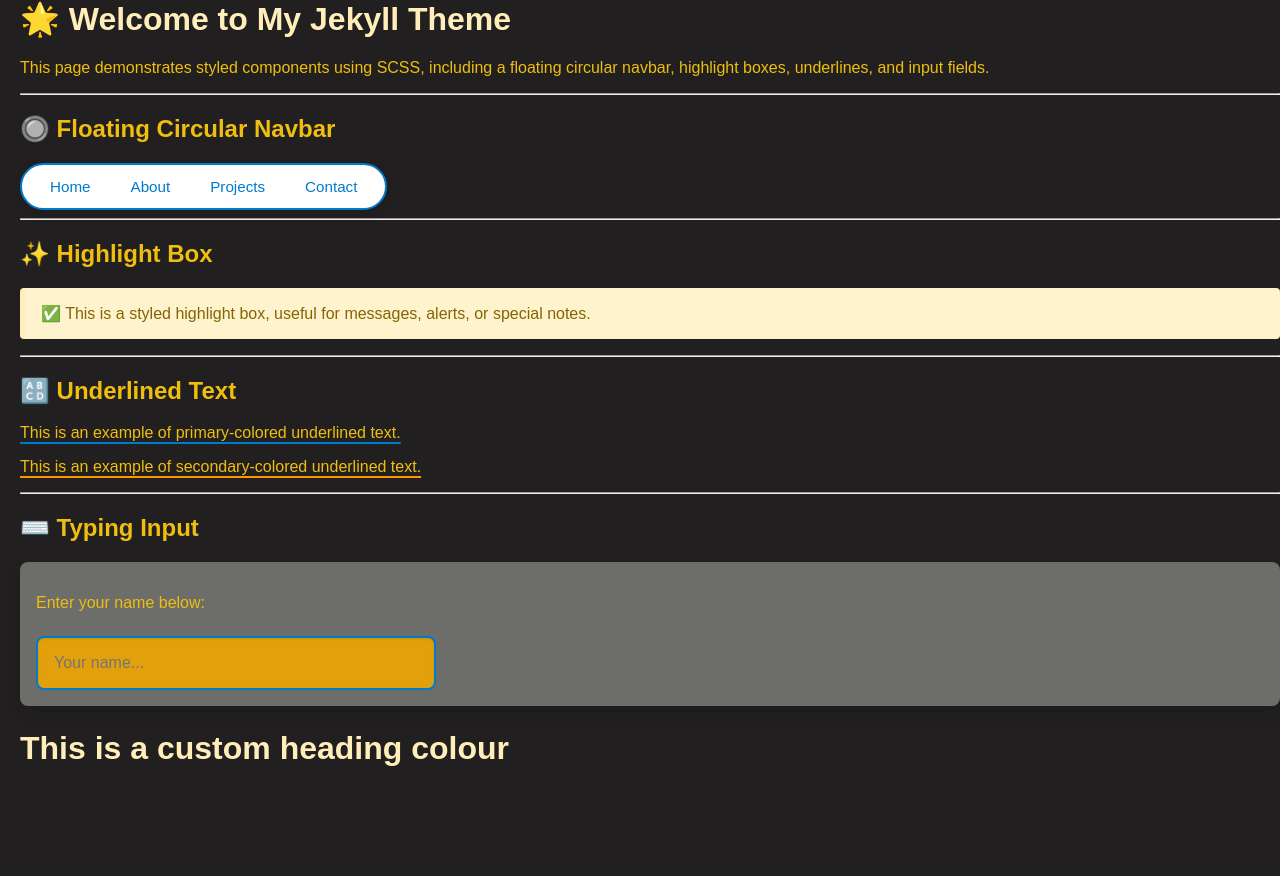
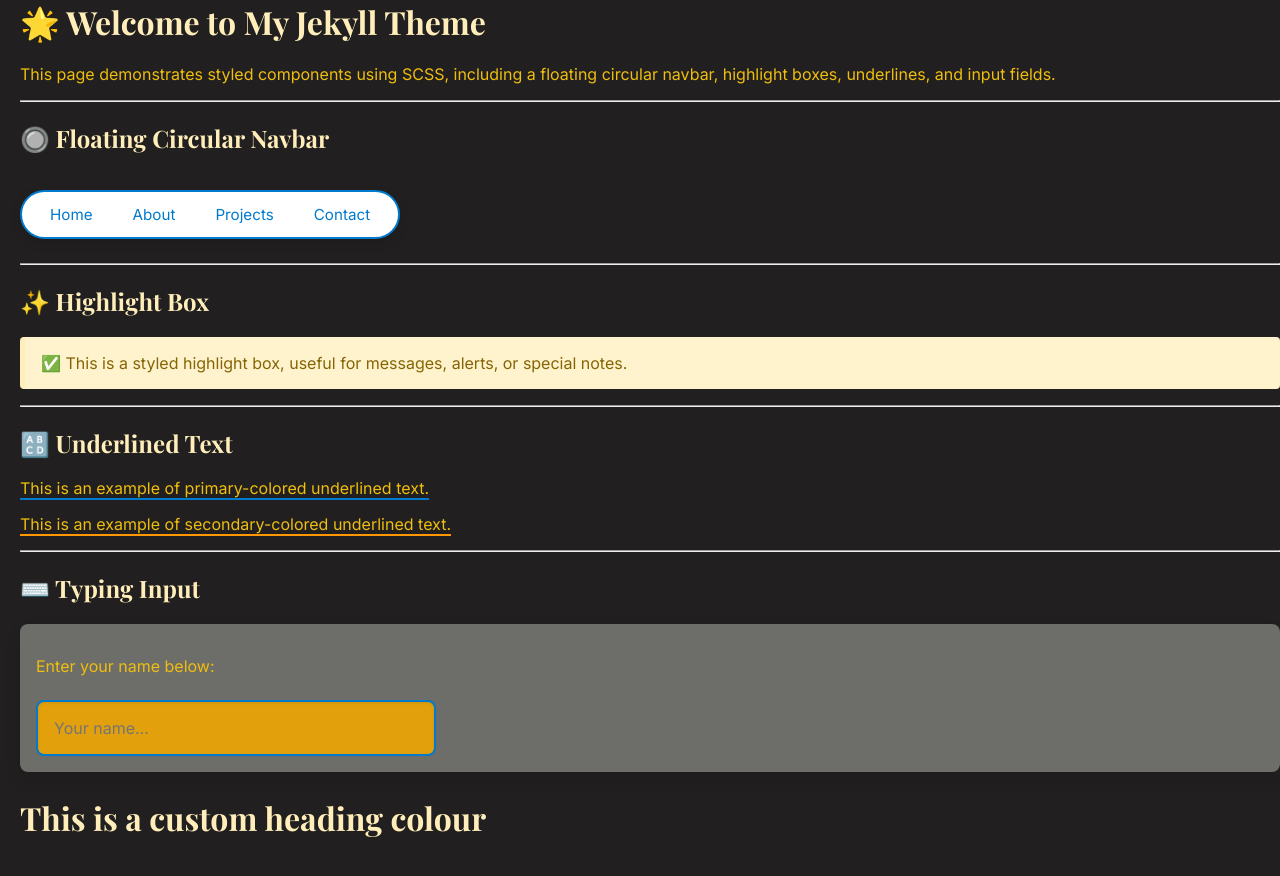
Before and after one commit to v659/jekyll_theme-new-v659, a Jekyll site: the page built from index.md, in a window 1280 px wide. Shown: the top 876 px of the page. Built offline with Jekyll 4.4.1, drawn with Linux system fonts in a browser that asks for light colours.

Commit message:
add google fonts

```diff
--- a/_sass/base.scss
+++ b/_sass/base.scss
@@ -1,9 +1,11 @@
-// assets/css/main.scss
+// Import Google Fonts
+@import url('https://fonts.googleapis.com/css2?family=Inter:wght@400;600&family=Playfair+Display:wght@500;700&display=swap');
 
 // Variables
 $primary-color: #007acc;
 $secondary-color: #ff9800;
-$font-stack: 'Barlow', sans-serif;
+$font-stack: 'Inter', sans-serif;
+$heading-font: 'Playfair Display', serif;
 $padding: 1rem;
 
 // Mixins
@@ -31,9 +33,11 @@ body {
   margin-left: 20px;
 }
 
-h1 {
+h1, h2, h3, h4, h5, h6 {
+  font-family: $heading-font;
   color: #ffeeba;
 }
+
 // Layout
 .container {
   max-width: 960px;
@@ -41,7 +45,7 @@ h1 {
   padding: $padding;
 }
 
-// Components
+// Buttons
 .btn-primary {
   @include button-style($primary-color);
 }
@@ -50,6 +54,7 @@ h1 {
   @include button-style($secondary-color);
 }
 
+// Cards
 .card {
   background: rgb(109, 109, 106);
   padding: $padding;
@@ -58,7 +63,7 @@ h1 {
   margin-bottom: 1.5rem;
 }
 
-// Highlights
+// Highlight Box
 .highlight-box {
   background-color: #fff3cd;
   border-left: 5px solid #ffeeba;
@@ -99,3 +104,29 @@ h1 {
   margin-top: 0.5rem;
   background: #e2a10c;
 }
+
+// Floating Navbar
+.floating-navbar {
+  display: flex;
+  justify-content: center;
+  gap: 1rem;
+  background: rgba(255, 255, 255, 0.1);
+  padding: 0.75rem 1rem;
+  border-radius: 3rem;
+  width: fit-content;
+  margin: 1rem auto;
+  box-shadow: 0 0 8px rgba(0, 0, 0, 0.2);
+  backdrop-filter: blur(10px);
+}
+
+.floating-navbar a {
+  text-decoration: none;
+  color: #ffeeba;
+  font-weight: 600;
+  padding: 0.25rem 0.75rem;
+  transition: color 0.2s;
+}
+
+.floating-navbar a:hover {
+  color: $primary-color;
+}
```
Lines whose indentation alone changed are shown as unchanged.
